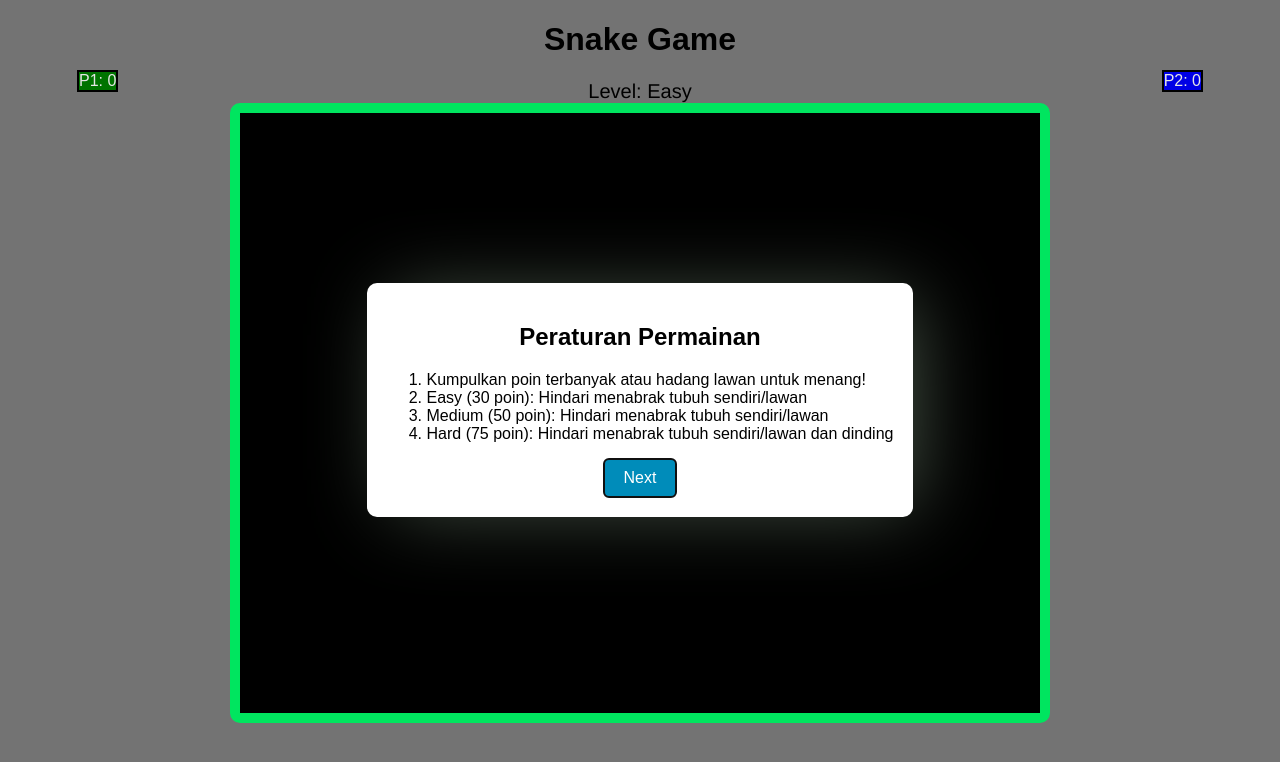
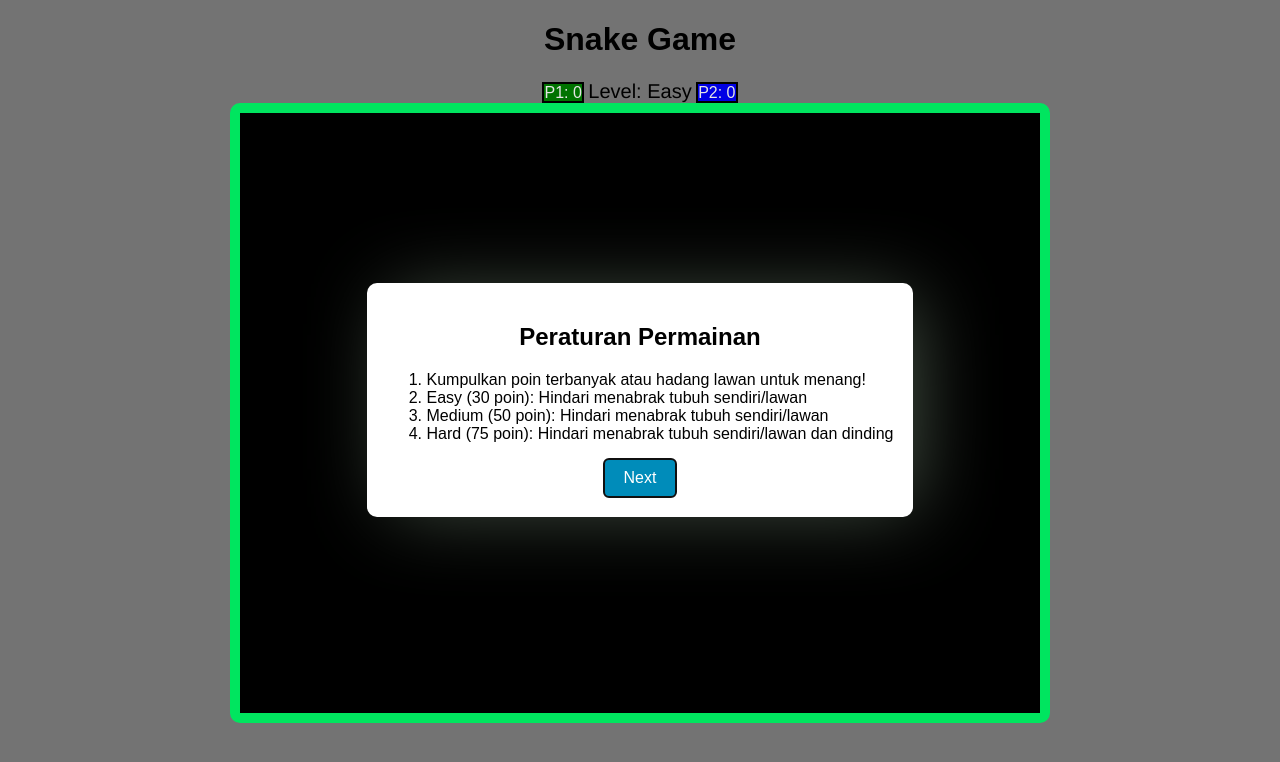
Before and after one commit to RaeesKR/Snake-Game, a website: page index.html in a window 1280 px wide. Drawn offline with Linux system fonts and the light colour scheme.

Commit message:
update dikit

```diff
--- a/index.html
+++ b/index.html
@@ -8,8 +8,8 @@
     <h1>Snake Game</h1>
     <div id="hud">
       <span id="scoreP1">P1: 0</span>
+      <span id="levelDisplay">Level: Easy</span>
       <span id="scoreP2">P2: 0</span>
-      <span id="levelDisplay">Level: Easy</span>
     </div>
     <canvas id="game" width="800" height="600"></canvas>
     <!-- PANEL LEVEL -->
--- a/public/game.js
+++ b/public/game.js
@@ -84,7 +84,7 @@ function drawScore() {
 
 // DRAW TIMER
 function drawTimer() {
-  ctx.fillStyle = "black";
+  ctx.fillStyle = "white";
 
   ctx.font = "16px Arial";
 
--- a/public/style.css
+++ b/public/style.css
@@ -69,22 +69,15 @@ button {
   color: white;
   background-color: green;
   border: 2px solid black;
-  position: fixed;
-  left: 77px;
-  top: 70px;
 }
 
 #scoreP2 {
   color: white;
   background-color: blue;
   border: 2px solid black;
-  position: fixed;
-  right: 77px;
-  top: 70px;
 }
 
 #levelDisplay {
   font-size: 20px;
   font-family:'Franklin Gothic Medium', 'Arial Narrow', Arial, sans-serif;
-
 }
```
